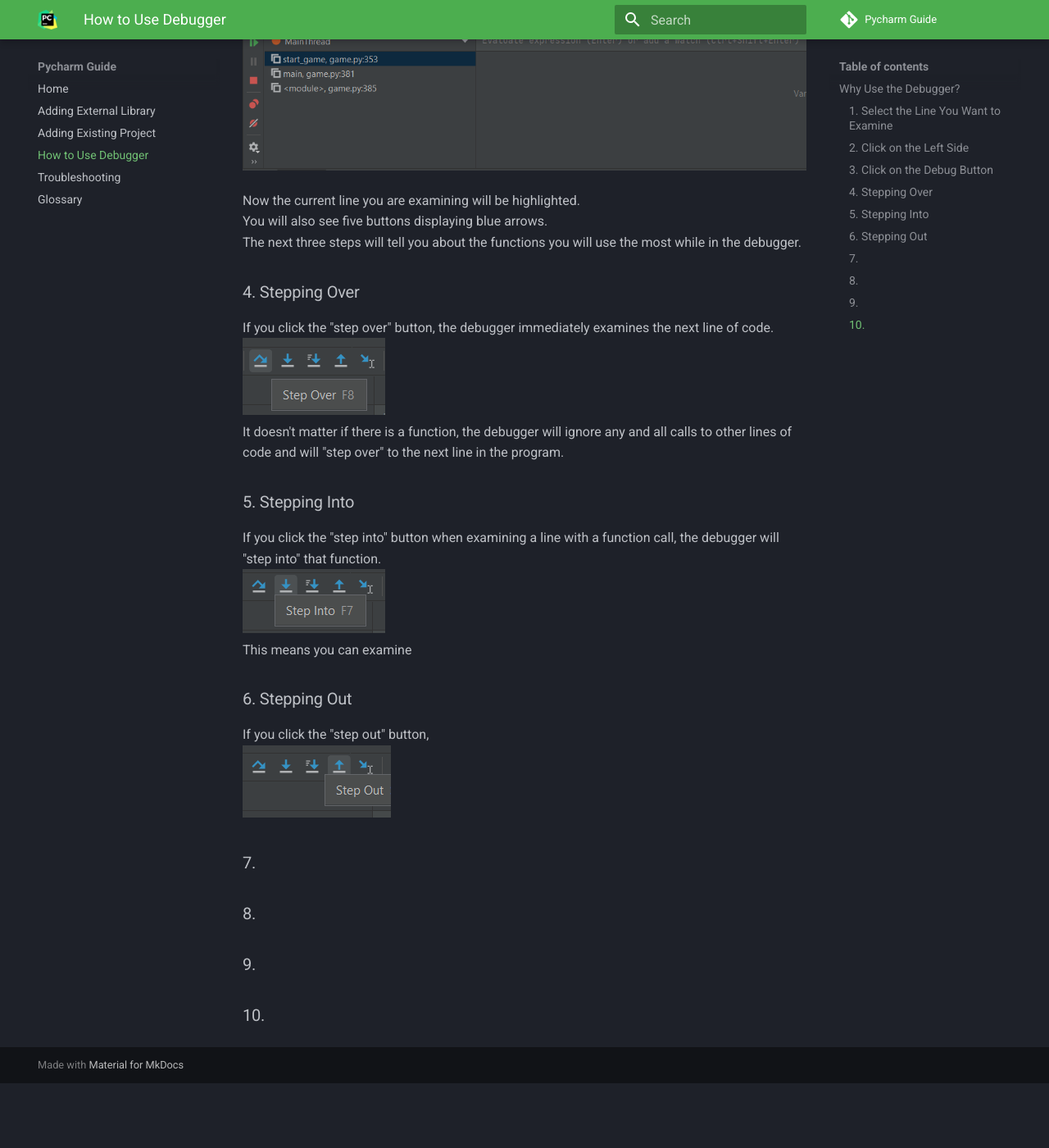
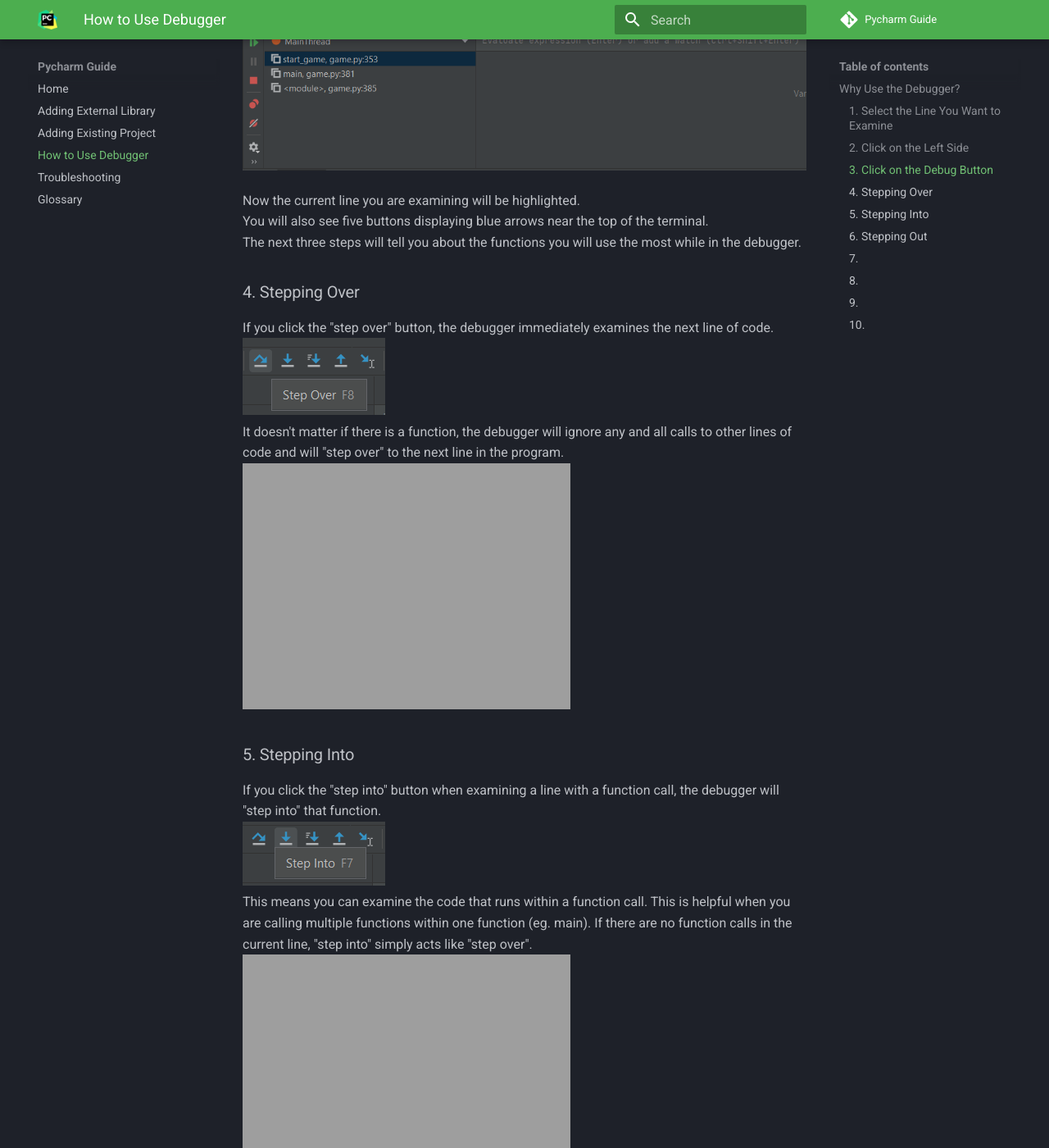
Before and after one commit to WilsonSue/CommUserGuide, an MkDocs documentation site: the page built from docs/Debugger.md, in a window 1280 px wide and 1400 px high, scrolled down 1407 px. Shown: the whole window at 82% size. Built offline with MkDocs 1.6.1 and Material for MkDocs 9.7.7, drawn with Linux system fonts in a browser that asks for light colours; comment, search, counter and statistics services are not loaded; before the commit the page ends 2728 px from its top, so only the background shows below that; some of the changed text lies outside the part shown.

Commit message:
Add gifs to debugger.md

```diff
--- a/docs/Debugger.md
+++ b/docs/Debugger.md
@@ -23,7 +23,7 @@
 ![debugger terminal](Screenshot_2.png)
 
 Now the current line you are examining will be highlighted.
-You will also see five buttons displaying blue arrows.
+You will also see five buttons displaying blue arrows near the top of the terminal.
 The next three steps will tell you about the functions you will use the most while in the debugger.
 
 ### 4. Stepping Over
@@ -31,16 +31,18 @@
  If you click the "step over" button, the debugger immediately examines the next line of code.
  ![step over button](Screenshot_3.png)
  It doesn't matter if there is a function, the debugger will ignore any and all calls to other lines of code and will "step over" to the next line in the program.
+ ![step over demo](LWR_Recording (5).gif)
 
 ### 5. Stepping Into
 
  If you click the "step into" button when examining a line with a function call, the debugger will "step into" that function.
  ![step into button](Screenshot_4.png)
- This means you can examine
+ This means you can examine the code that runs within a function call. This is helpful when you are calling multiple functions within one function (eg. main). If there are no function calls in the current line, "step into" simply acts like "step over".
+![step over demo](LWR_Recording (6).gif)
 
 ### 6. Stepping Out
 
- If you click the "step out" button,
+ If you click the "step out" button, the debugger will "step out" of the current function.
  ![step out button](Screenshot_5.png)
 
 ### 7.
```
Also changed, not shown: 2 other files.
